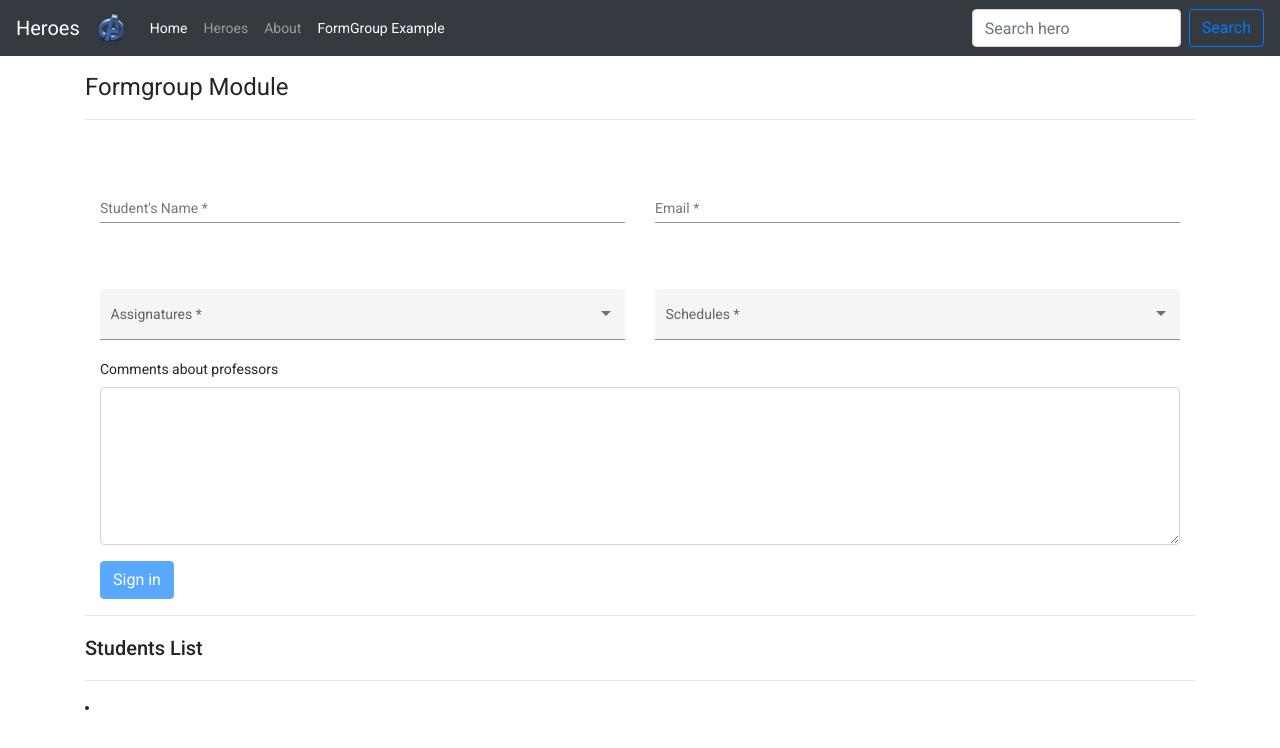
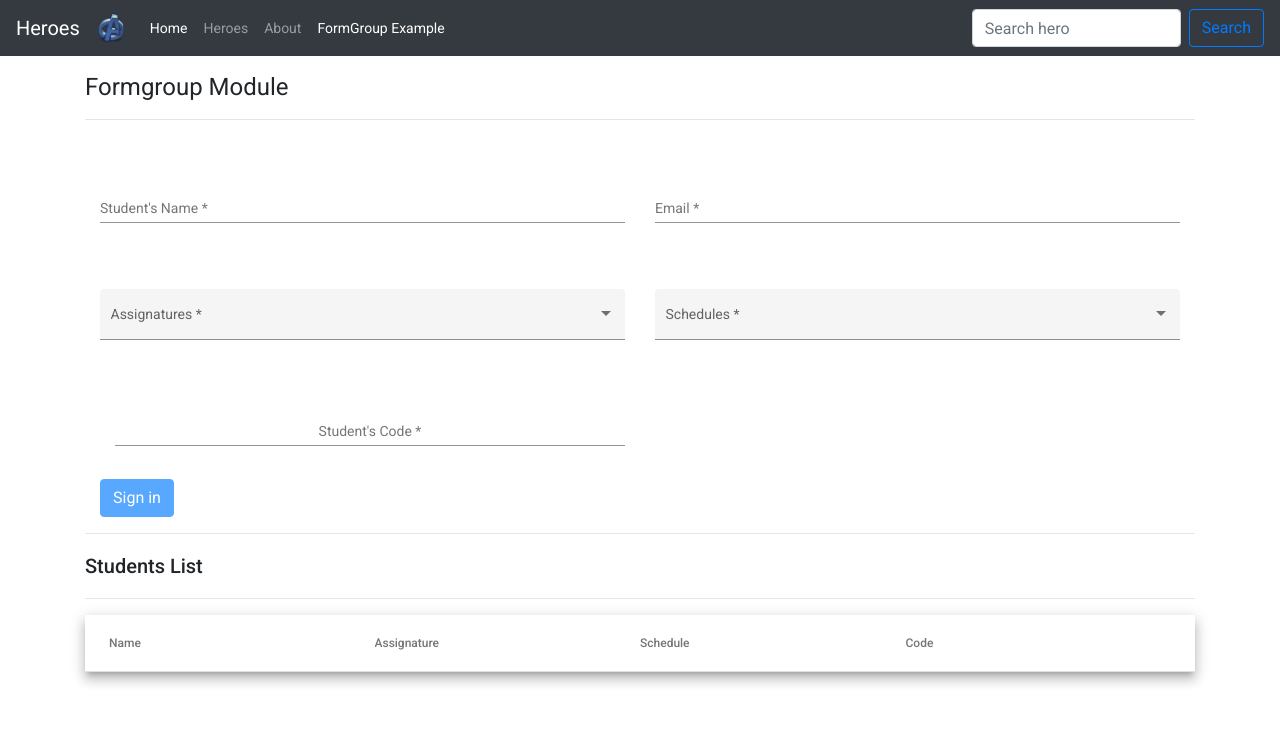
Before and after one commit to Arias1103/ComicApp, an Angular app: page /formGroup in a window 1280 px wide. Shown: the top 748 px of the page. Built offline with nearby package versions, Linux system fonts and the light colour scheme.

Commit message:
Mat-Table in form-group-component  is dynamic.

```diff
--- a/src/app/components/form-group/form-group.component.html
+++ b/src/app/components/form-group/form-group.component.html
@@ -37,8 +37,10 @@
       </div>
     </div>
     <div class="form-group">
-      <label>Comments about professors</label>
-      <textarea class="form-control" formControlName="comments" rows="6"></textarea>
+      <mat-form-field class="col-6 col-md-6 text-center mt-5">
+        <mat-label>Student's Code</mat-label>
+        <input matInput type="number" formControlName="codeId">
+      </mat-form-field>
     </div>
     <button type="submit" class="btn btn-primary" [disabled]="!udgForm.valid"> Sign in </button>
   </div>
@@ -46,8 +48,31 @@
 <hr>
 <h2> Students List </h2>
 <hr>
-<li>
-  <ul [value]="student" *ngFor="let student of studentsList">
-    {{student.name}}
-  </ul>
-</li>
+
+<mat-table #table [dataSource]="dataSource" class="mat-elevation-z8">
+
+  <ng-container #table matColumnDef="name">
+    <mat-header-cell *matHeaderCellDef> Name </mat-header-cell>
+    <mat-cell *matCellDef="let student"> {{student.name}} </mat-cell>
+  </ng-container>
+
+
+  <ng-container #table matColumnDef="assignature">
+    <mat-header-cell *matHeaderCellDef> Assignature </mat-header-cell>
+    <mat-cell *matCellDef="let student"> {{student.assignature}} </mat-cell>
+  </ng-container>
+
+  <ng-container #table matColumnDef="schedule">
+    <mat-header-cell *matHeaderCellDef> Schedule </mat-header-cell>
+    <mat-cell *matCellDef="let student"> {{student.schedule}} </mat-cell>
+  </ng-container>
+
+
+  <ng-container #table matColumnDef="code">
+    <mat-header-cell *matHeaderCellDef> Code </mat-header-cell>
+    <mat-cell *matCellDef="let student"> {{student.codeId}} </mat-cell>
+  </ng-container>
+
+  <mat-header-row *matHeaderRowDef="displayedColumns"></mat-header-row>
+  <mat-row *matRowDef="let row; columns: displayedColumns;"></mat-row>
+</mat-table>
--- a/src/app/components/form-group/form-group.component.ts
+++ b/src/app/components/form-group/form-group.component.ts
@@ -1,5 +1,24 @@
-import { Component, OnInit, NgModule } from '@angular/core';
+import {
+  Component,
+  OnInit,
+  NgModule,
+  Output,
+  EventEmitter,
+  ViewChild,
+  Input,
+} from '@angular/core';
 import { FormBuilder, FormArray, FormGroup, Validators } from '@angular/forms';
+import { MatTable } from '@angular/material/table';
+
+export interface Student {
+  name: string;
+  email: string;
+  assignature: string;
+  schedule: string;
+  codeId: number;
+}
+
+const DATA_STUDENT: Student[] = [];
 
 @Component({
   selector: 'app-form-group',
@@ -7,14 +26,19 @@ import { FormBuilder, FormArray, FormGroup, Validators } from '@angular/forms';
   styleUrls: ['./form-group.component.css'],
 })
 export class FormGroupComponent implements OnInit {
+  student: Student;
+  @ViewChild('table') table: MatTable<any>;
   udgForm = this.fb.group({
     id: [0],
     name: ['', Validators.required],
     email: ['', Validators.required],
     assignature: ['', Validators.required],
     schedule: ['', Validators.required],
-    comments: [''],
+    codeId: [, Validators.required],
   });
+  @Input()
+  displayedColumns: string[] = ['name', 'assignature', 'schedule', 'code'];
+  dataSource = DATA_STUDENT;
 
   assignatures = ['Math', 'History', 'Chemistry', 'English', 'POO'];
 
@@ -26,18 +50,18 @@ export class FormGroupComponent implements OnInit {
     '20:00 p.m. - 21:55 p.m.',
   ];
 
-  getudgForm() {}
-  studentsList = [];
-
   constructor(private fb: FormBuilder) {}
 
   ngOnInit(): void {}
 
   onSubmit() {
     this.udgForm.setValue;
-    const signedUp = this.studentsList.push(this.udgForm.value);
-    console.log(this.udgForm.value);
-    console.log(signedUp);
-    console.log(this.studentsList);
+    this.dataSource.push(this.udgForm.value);
+    console.log(this.dataSource);
+    this.updateView();
+  }
+
+  updateView() {
+    this.table.renderRows();
   }
 }
```
